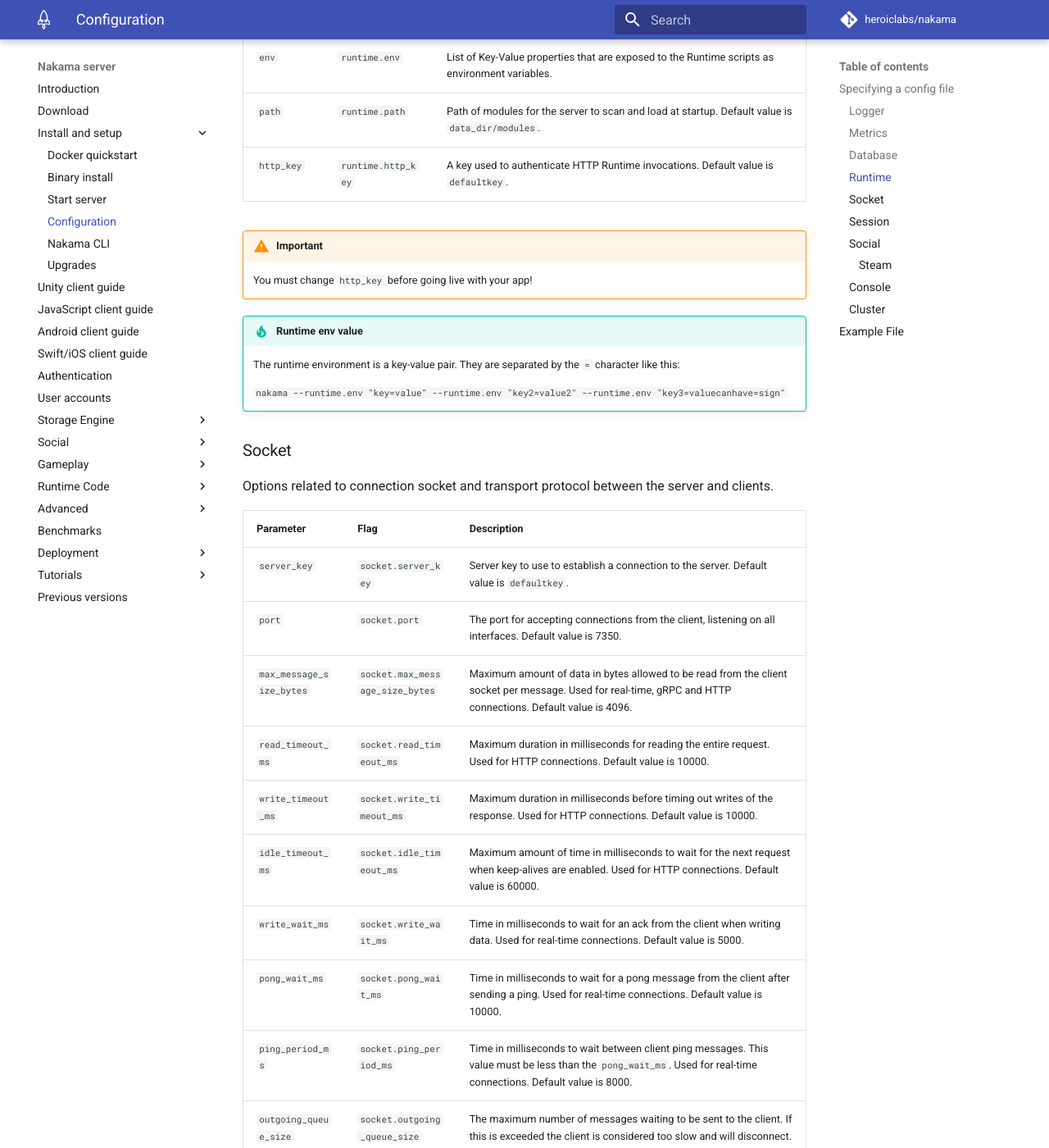
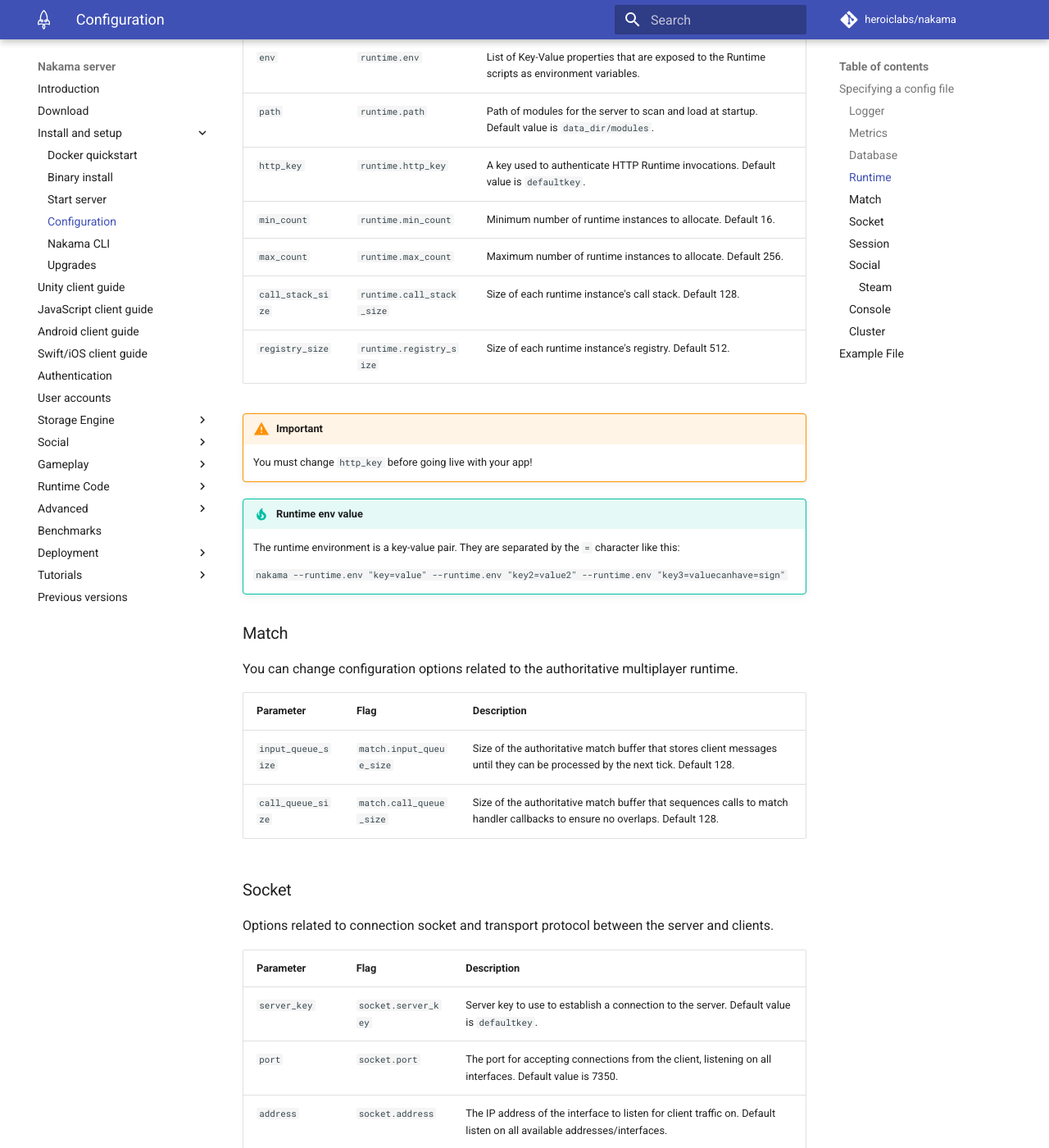
Before and after one commit to heroiclabs/nakama-docs, an MkDocs documentation site: the page built from docs/install-configuration.md, in a window 1280 px wide and 1400 px high, scrolled down 3444 px. Shown: the whole window at 82% size. Built offline with MkDocs 1.6.1 and Material for MkDocs 9.7.7, drawn with Linux system fonts in a browser that asks for light colours; comment, search, counter and statistics services are not loaded; old or Windows-style settings are respelled for this version of MkDocs; some of the changed text lies outside the part shown.

Commit message:
Add missing configuration options

````diff
--- a/docs/install-configuration.md
+++ b/docs/install-configuration.md
@@ -115,6 +115,10 @@
 | `env` | `runtime.env` | List of Key-Value properties that are exposed to the Runtime scripts as environment variables.
 | `path` | `runtime.path` | Path of modules for the server to scan and load at startup. Default value is `data_dir/modules`.
 | `http_key` | `runtime.http_key` | A key used to authenticate HTTP Runtime invocations. Default value is `defaultkey`.
+| `min_count` | `runtime.min_count` | Minimum number of runtime instances to allocate. Default 16.
+| `max_count` | `runtime.max_count` | Maximum number of runtime instances to allocate. Default 256.
+| `call_stack_size` | `runtime.call_stack_size` | Size of each runtime instance's call stack. Default 128.
+| `registry_size` | `runtime.registry_size` | Size of each runtime instance's registry. Default 512.
 
 !!! warning "Important"
     You must change `http_key` before going live with your app!
@@ -126,6 +130,15 @@
     nakama --runtime.env "key=value" --runtime.env "key2=value2" --runtime.env "key3=valuecanhave=sign"
     ```
 
+### Match
+
+You can change configuration options related to the authoritative multiplayer runtime.
+
+| Parameter | Flag | Description
+| --------- | ---- | -----------
+| `input_queue_size` | `match.input_queue_size` | Size of the authoritative match buffer that stores client messages until they can be processed by the next tick. Default 128.
+| `call_queue_size` | `match.call_queue_size` | Size of the authoritative match buffer that sequences calls to match handler callbacks to ensure no overlaps. Default 128.
+
 ### Socket
 
 Options related to connection socket and transport protocol between the server and clients.
@@ -134,6 +147,8 @@
 | --------- | ---- | -----------
 | `server_key` | `socket.server_key` | Server key to use to establish a connection to the server. Default value is `defaultkey`.
 | `port` | `socket.port` | The port for accepting connections from the client, listening on all interfaces. Default value is 7350.
+| `address` | `socket.address` | The IP address of the interface to listen for client traffic on. Default listen on all available addresses/interfaces.
+| `protocol` | `socket.protocol` | The network protocol to listen for traffic on. Possible values are `tcp` for both IPv4 and IPv6, `tcp4` for IPv4 only, or `tcp6` for IPv6 only. Default `tcp`."
 | `max_message_size_bytes` | `socket.max_message_size_bytes` | Maximum amount of data in bytes allowed to be read from the client socket per message. Used for real-time, gRPC and HTTP connections. Default value is 4096.
 | `read_timeout_ms` | `socket.read_timeout_ms` | Maximum duration in milliseconds for reading the entire request. Used for HTTP connections. Default value is 10000.
 | `write_timeout_ms` | `socket.write_timeout_ms` | Maximum duration in milliseconds before timing out writes of the response. Used for HTTP connections. Default value is 10000.
````
